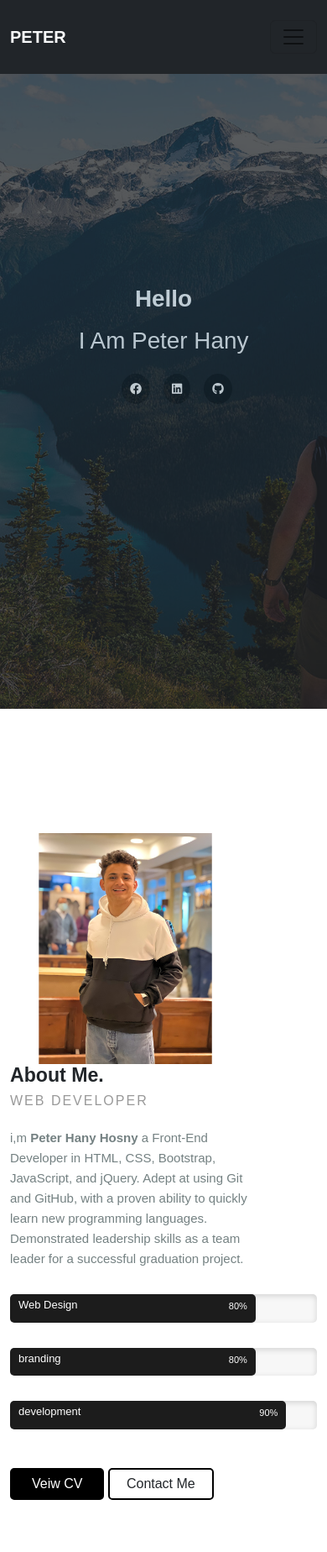
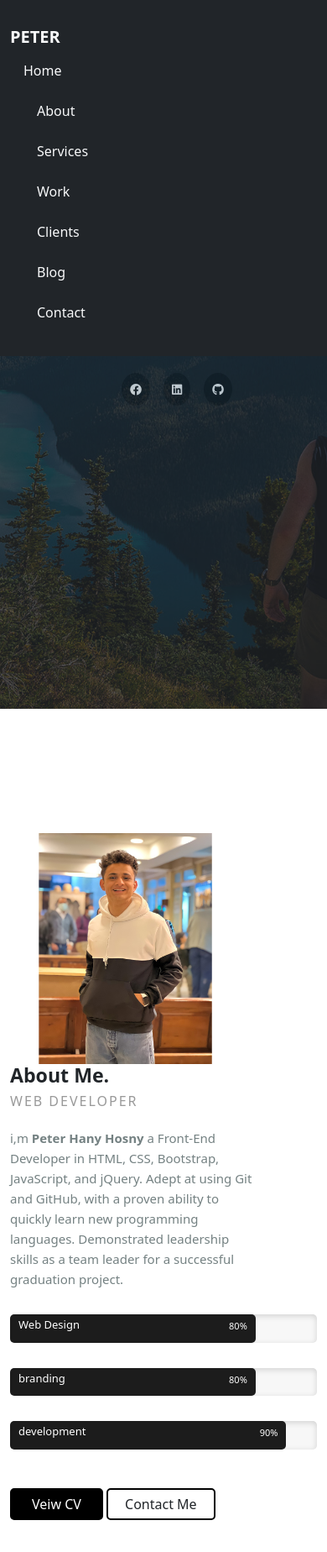
Before and after one commit to Peterhany2001/MyWebSitePortfolio, a plain HTML site: page index.html in a window 390 px wide. Shown: the top 1848 px of the page at 84% size. Drawn offline with nearby package versions, Linux system fonts and the light colour scheme.

Commit message:
add responsive navbar styles for mobile screens

```diff
--- a/css/style.css
+++ b/css/style.css
@@ -1,3 +1,4 @@
+<<<<<<< HEAD
 body {
     font-family: sans-serif;
     scroll-behavior: smooth;
@@ -275,3 +276,320 @@
     transform: translateY(0);
     transition: opacity 600ms ease-out, transform 600ms ease-out;
 }
+
+/* Show full navbar on small screens (mobile) */
+@media (max-width: 991.98px) {
+  .navbar-collapse.collapse {
+    display: block !important;
+    visibility: visible !important;
+    height: auto !important;
+  }
+  .navbar-toggler {
+    display: none !important;
+  }
+  .navbar .navbar-nav {
+    flex-direction: column;
+    gap: 8px;
+  }
+  .navbar-nav .nav-link {
+    padding: .5rem 1rem;
+  }
+}
+=======
+body {
+    font-family: sans-serif;
+    scroll-behavior: smooth;
+}
+
+html {
+    scroll-behavior: smooth;
+}
+
+.home {
+    background-image: url(../img/bg.jpg);
+    background-position: center center;
+    background-size: cover;
+}
+
+.span-icon {
+    background: rgba(0, 0, 0, 0.3);
+    font-size: 14px;
+    width: 35px;
+    height: 35px;
+    line-height: 35px;
+    border-radius: 50%;
+    padding: 10px;
+}
+
+ul {
+    list-style-type: none;
+}
+
+.pad {
+    padding: 8px;
+}
+
+.pad:hover {
+    border: #fff solid ;
+    border-radius: 100%;
+}
+
+.section-padding {
+    padding: 100px 0px;
+}
+
+.sub-title {
+    color: #999;
+    text-transform: uppercase;
+    letter-spacing: 2px;
+    margin-bottom: 20px;
+}
+
+.h-about {
+    font-weight: 800;
+    margin-bottom: 5px;
+}
+
+.p-about {
+    width: 80%;
+    line-height: 1.6;
+    margin: 0;
+    font-size: 15px;
+    color: #748182;
+    padding-top: 20px;
+}
+
+.skills .item {
+    margin-top: 0px;
+}
+
+.skills-progress {
+    margin-top: 30px;
+    margin-bottom: 30px;
+    padding: 5px 10px;
+    border-radius: 5px;
+    background: #f7f7f7;
+    -webkit-box-shadow: 0px 2px 7px rgb(0 0 0 / 15%) inset;
+    box-shadow: 0px 2px 7px rgb(0 0 0 / 15%) inset;
+}
+
+.h6 {
+    font-size: 13px;
+    color: #fff;
+    z-index: 2;
+
+}
+
+.skills-span {
+    left: 0;
+    width: 80%;
+    border-radius: 5px;
+    background-color: #1c1c1c;
+    -webkit-transition: all 1s;
+    transition: all 1s;
+}
+
+.skills-span1 {
+    width: 80%;
+    left: 0;
+    border-radius: 5px;
+    background-color: #1c1c1c;
+    -webkit-transition: all 1s;
+    transition: all 1s;
+}
+
+.skills-span2 {
+    width: 90%;
+    left: 0;
+    border-radius: 5px;
+    background-color: #1c1c1c;
+    -webkit-transition: all 1s;
+    transition: all 1s;
+}
+
+.skills-span::after {
+    content: attr(data-value);
+    position: absolute;
+    top: 6px;
+    right: 10px;
+    font-size: 11px;
+    color: #fff;
+
+}
+
+.skills-span1::after {
+    content: attr(data-value);
+    position: absolute;
+    top: 6px;
+    right: 10px;
+    font-size: 11px;
+    color: #fff;
+}
+
+.skills-span2::after {
+    content: attr(data-value);
+    position: absolute;
+    top: 6px;
+    right: 10px;
+    font-size: 11px;
+    color: #fff;
+}
+
+.serv-head {
+    margin-bottom: 80px;
+    text-align: center;
+}
+
+.head-text {
+    font-weight: 900;
+    font-size: 40px;
+}
+
+.icon {
+    font-size: 30px;
+    margin-bottom: 20px;
+    width: 70px;
+    height: 70px;
+    line-height: 70px;
+    background: #f4f4f4;
+    border-radius: 50%;
+    -webkit-transition: all .5s;
+    transition: all .5s;
+    margin-left: 40%;
+}
+
+h6 {
+    margin-bottom: 15px;
+    font-weight: 800;
+    font-size: 18px;
+}
+
+.clients {
+    background: #f7f7f7
+}
+
+.slid {
+    border-radius: 50%;
+    width: 10px !important;
+    height: 10px !important;
+}
+
+.carousel-caption {
+    color: #999 !important;
+}
+
+.carousel-caption.caption-below {
+    position: static !important;
+    color: #333 !important;
+    padding-top: 10px;
+}
+
+.carousel-caption.caption-below {
+    padding: 50px !important;
+}
+
+.carousel-item img {
+    display: block;
+    margin-left: auto;
+    margin-right: auto;
+}
+
+.padd {
+    padding: 50px 0px;
+}
+
+.content-p {
+    color: #999;
+}
+
+.form-color {
+    background-color: #f4f4f4;
+
+}
+
+.contact-buttom {
+    border-radius: 5px;
+    padding: 8px 40px;
+    transition: all .5s;
+}
+
+.contact-buttom:hover {
+    background: transparent !important;
+    color: #343434 !important;
+}
+.about-buttom1{
+    border-radius: 5px;
+    padding: 5px 20px;
+    transition: all .5s;
+    display: inline-block;
+    border: 2px solid #000;
+    background-color: #fff;
+    color: #000;
+    text-decoration: none;
+    cursor: pointer;
+}
+.about-buttom{
+    border-radius: 5px;
+    padding: 5px 20px;
+    transition: all .5s;
+    border: #000 solid 2px;
+}
+.about-buttom:hover{
+    background-color: #fff !important;;
+    color: #1c1c1c !important;
+
+}
+.about-buttom1:hover{
+
+    color: #fff !important;
+    background-color: #1c1c1c !important;
+}
+
+.icon-hover:hover{
+    background-color: black;
+    color: #fff;
+}
+
+/* Entrance animations for hero */
+.anim-hidden{
+    opacity: 0;
+    transform: translateY(20px);
+}
+
+.anim-in{
+    opacity: 1;
+    transform: translateY(0);
+    transition: opacity 700ms ease-out, transform 700ms ease-out;
+}
+
+/* small utility to stagger children */
+.stagger-children > * {
+    opacity: 0;
+    transform: translateY(10px);
+}
+
+.stagger-children.in > * {
+    opacity: 1;
+    transform: translateY(0);
+    transition: opacity 600ms ease-out, transform 600ms ease-out;
+}
+
+/* Show full navbar on small screens (mobile) */
+@media (max-width: 991.98px) {
+    .navbar-collapse.collapse {
+        display: block !important;
+        visibility: visible !important;
+        height: auto !important;
+    }
+    .navbar-toggler {
+        display: none !important;
+    }
+    .navbar .navbar-nav {
+        flex-direction: column;
+        gap: 8px;
+    }
+    .navbar-nav .nav-link {
+        padding: .5rem 1rem;
+    }
+}
+>>>>>>> 953815f (add responsive navbar styles for mobile screens)
```
